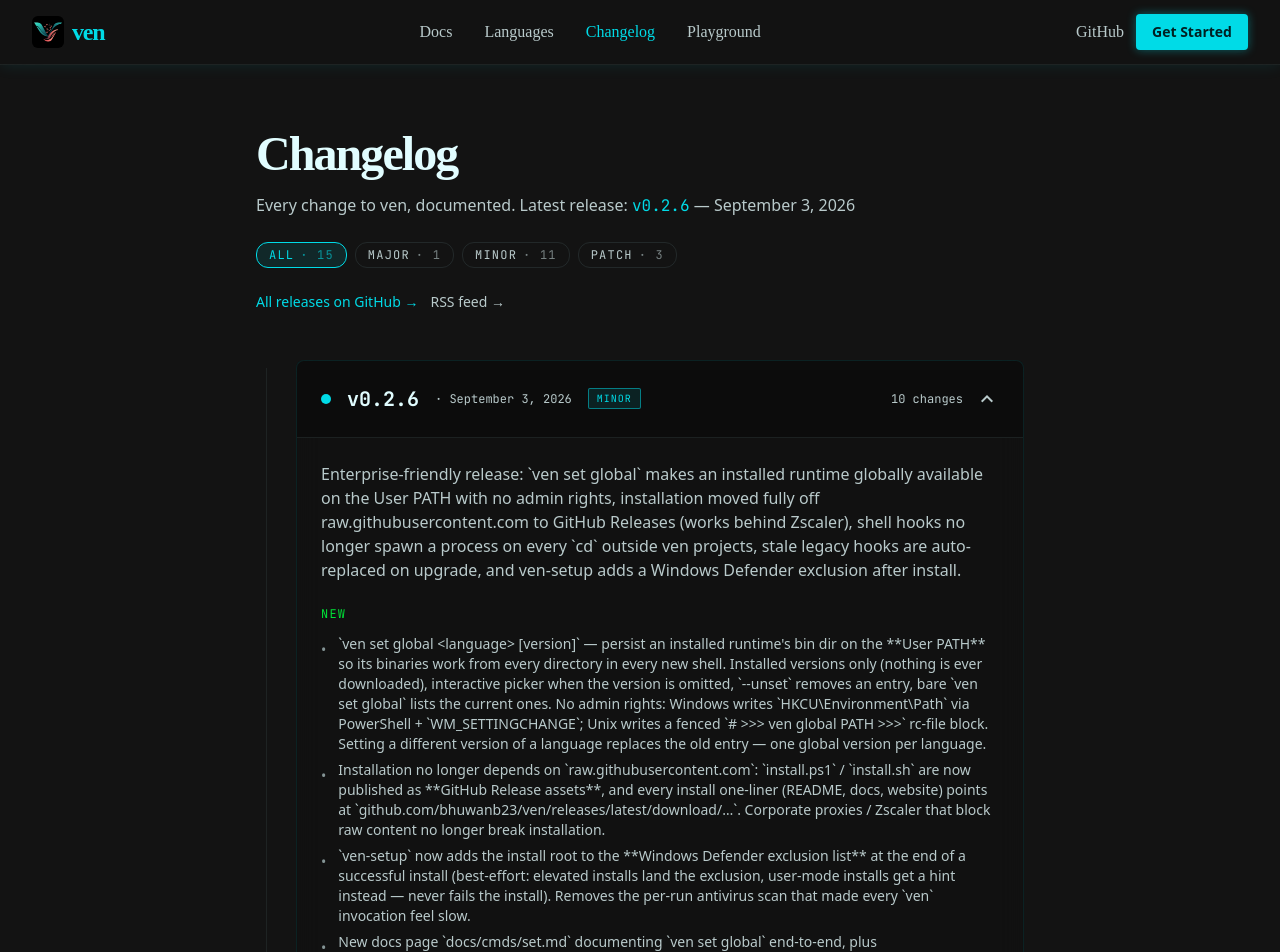
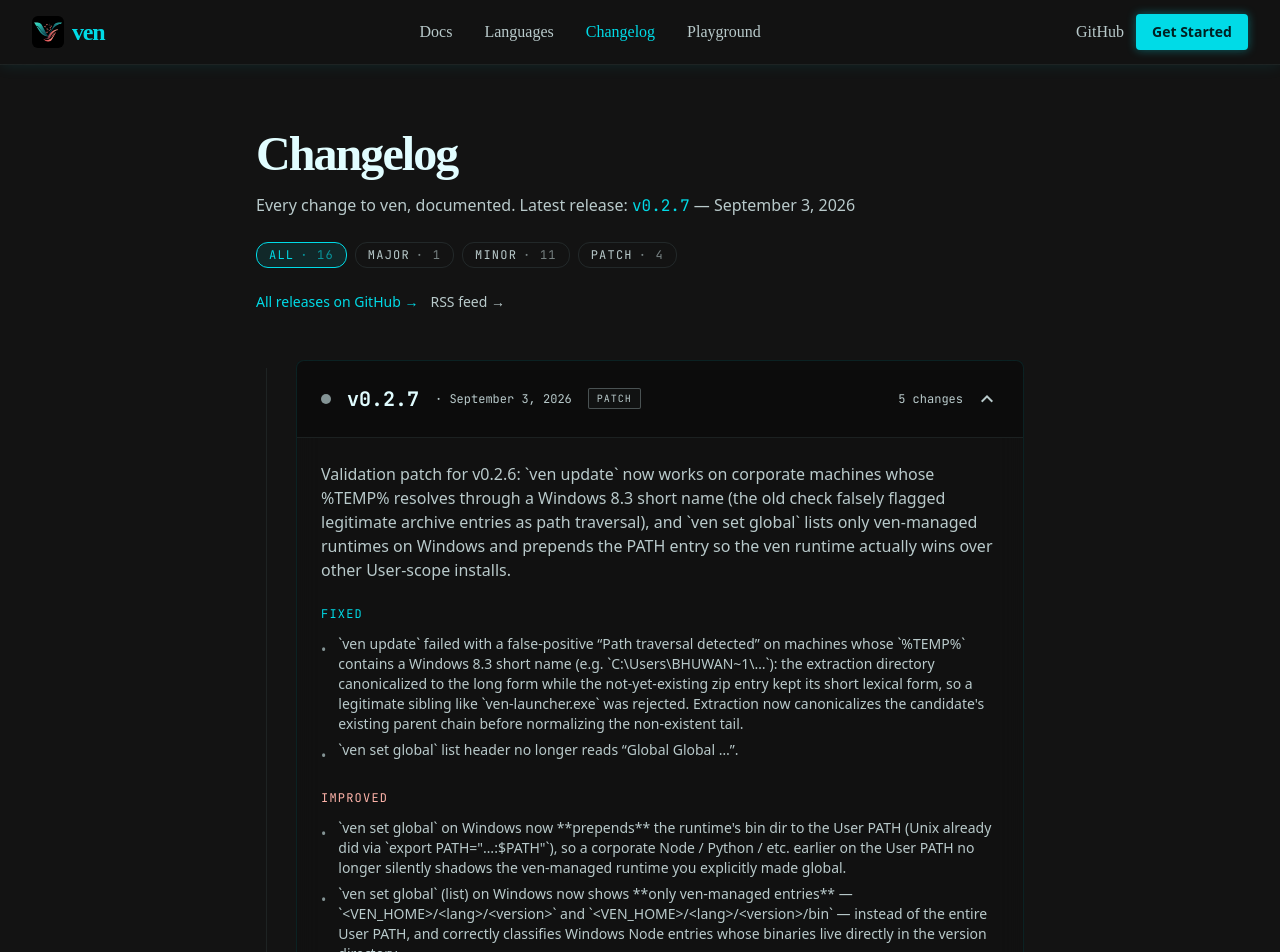
Before and after one commit to bhuwanb23/ven, a React (Vite) app in the folder ven_website/: page /changelog in a window 1280 px wide. Shown: the top 952 px of the page. Built offline with nearby package versions, Linux system fonts and the light colour scheme; a web font is replaced by a local one.

Commit message:
release: bump version to 0.2.7 and add changelog + website updates
Patch release with the three fixes from end-to-end validation of v0.2.6
(short-name TEMP extraction false positive, ven set global list scoping
+ Windows Node layout classification, Windows PATH prepend precedence).

```diff
--- a/ven_website/src/content/releases.js
+++ b/ven_website/src/content/releases.js
@@ -2,6 +2,25 @@
 // Source: website_design/changelog.md.
 
 export const RELEASES = [
+  {
+    version: 'v0.2.7',
+    date: 'September 3, 2026',
+    tag: 'patch',
+    summary:
+      'Validation patch for v0.2.6: `ven update` now works on corporate machines whose %TEMP% resolves through a Windows 8.3 short name (the old check falsely flagged legitimate archive entries as path traversal), and `ven set global` lists only ven-managed runtimes on Windows and prepends the PATH entry so the ven runtime actually wins over other User-scope installs.',
+    sections: {
+      new: [],
+      improved: [
+        '`ven set global` on Windows now **prepends** the runtime\'s bin dir to the User PATH (Unix already did via `export PATH="…:$PATH"`), so a corporate Node / Python / etc. earlier on the User PATH no longer silently shadows the ven-managed runtime you explicitly made global.',
+        '`ven set global` (list) on Windows now shows **only ven-managed entries** — `<VEN_HOME>/<lang>/<version>` and `<VEN_HOME>/<lang>/<version>/bin` — instead of the entire User PATH, and correctly classifies Windows Node entries whose binaries live directly in the version directory.',
+        'Extraction regression test added for not-yet-existing archive entries (the previous test pre-created the file, masking the short-name bug).',
+      ],
+      fixed: [
+        '`ven update` failed with a false-positive “Path traversal detected” on machines whose `%TEMP%` contains a Windows 8.3 short name (e.g. `C:\\Users\\BHUWAN~1\\…`): the extraction directory canonicalized to the long form while the not-yet-existing zip entry kept its short lexical form, so a legitimate sibling like `ven-launcher.exe` was rejected. Extraction now canonicalizes the candidate\'s existing parent chain before normalizing the non-existent tail.',
+        '`ven set global` list header no longer reads “Global Global …”.',
+      ],
+    },
+  },
   {
     version: 'v0.2.6',
     date: 'September 3, 2026',
--- a/ven_website/src/content/site.js
+++ b/ven_website/src/content/site.js
@@ -33,19 +33,19 @@ export const INSTALL = {
     label: 'Windows',
     cmd: `irm ${INSTALL_PS1_URL} | iex`,
     note:
-      'PowerShell 5.1 or 7+. Or download ven-setup-0.2.6-windows-x64.exe above. Installs to %USERPROFILE%\\.ven\\bin. Then ven shell install (once); upgrade with ven update.',
+      'PowerShell 5.1 or 7+. Or download ven-setup-0.2.7-windows-x64.exe above. Installs to %USERPROFILE%\\.ven\\bin. Then ven shell install (once); upgrade with ven update.',
   },
   macos: {
     label: 'macOS',
     cmd: `curl -fsSL ${INSTALL_SH_URL} | sh`,
     note:
-      'Or download ven-setup-0.2.6-macos-* above. Installs to ~/.ven/bin and adds PATH. Then ven shell install (once); upgrade with ven update.',
+      'Or download ven-setup-0.2.7-macos-* above. Installs to ~/.ven/bin and adds PATH. Then ven shell install (once); upgrade with ven update.',
   },
   linux: {
     label: 'Linux',
     cmd: `curl -fsSL ${INSTALL_SH_URL} | sh`,
     note:
-      'Or download ven-setup-0.2.6-linux-* above (chmod +x, then run). Bash / Zsh / Fish. Then ven shell install (once); upgrade with ven update.',
+      'Or download ven-setup-0.2.7-linux-* above (chmod +x, then run). Bash / Zsh / Fish. Then ven shell install (once); upgrade with ven update.',
   },
   source: {
     label: 'From source',
@@ -227,7 +227,7 @@ const UNINSTALL_ADVANCED = {
 // (--user-only / --system-only), and idempotent — re-running a partial
 // uninstall converges to a clean state. See docs/cmds/uninstall.md.
 const UNINSTALL_SIMPLE = {
-  label: 'ven 0.2.6+',
+  label: 'ven 0.2.7+',
   prompt: '$',
   note:
     'Native command. Prints a dry-run plan, prompts before nuking, removes everything (binary + every runtime + cache + state + persisted VEN_HOME + pointer file + PATH entries). Use `--dry-run` first to see exactly what would be removed; `-y` skips the prompt for CI.',
--- a/ven_website/src/pages/Install.jsx
+++ b/ven_website/src/pages/Install.jsx
@@ -74,7 +74,7 @@ const KIND_META = {
   setup: {
     label: 'Standalone installer',
     tagline:
-      'Self-contained ven-setup opens an eight-screen GUI wizard (v0.2.6): custom title bar, fade transitions, polished footer, floating scrollbar, branded cyan theme, left step rail, option cards, storage path, PATH/hook toggles, optional runtime pre-install, live progress, plus a Windows Defender exclusion for the install root. UAC on Windows, sudo on Unix. Use --cli for headless/SSH.',
+      'Self-contained ven-setup opens an eight-screen GUI wizard (v0.2.7): custom title bar, fade transitions, polished footer, floating scrollbar, branded cyan theme, left step rail, option cards, storage path, PATH/hook toggles, optional runtime pre-install, live progress, plus a Windows Defender exclusion for the install root. UAC on Windows, sudo on Unix. Use --cli for headless/SSH.',
     accent: 'text-tertiary-fixed-dim',
   },
 }
@@ -812,7 +812,7 @@ export default function Install() {
             <p className="text-xs uppercase text-on-surface-variant opacity-50 mb-2 font-bold tracking-widest">
               Expected output
             </p>
-            <code className="font-mono text-secondary-fixed-dim block">ven 0.2.6 (x86_64-pc-windows-msvc)</code>
+            <code className="font-mono text-secondary-fixed-dim block">ven 0.2.7 (x86_64-pc-windows-msvc)</code>
           </div>
         </div>
       </Reveal>
--- a/ven_website/src/pages/Landing.jsx
+++ b/ven_website/src/pages/Landing.jsx
@@ -424,7 +424,7 @@ function FeatureGrid() {
           </div>
           <div className="hidden md:flex items-center gap-2 text-xs font-mono text-on-surface-variant">
             <span className="inline-block w-1.5 h-1.5 rounded-full bg-secondary-fixed-dim animate-pulse" />
-            v0.2.6 · all green
+            v0.2.7 · all green
           </div>
         </div>
 
--- a/ven_website/src/pages/docs/DocsLayout.jsx
+++ b/ven_website/src/pages/docs/DocsLayout.jsx
@@ -47,7 +47,7 @@ function Sidebar({ onNavigate, progress }) {
 
       <div className="mb-6 px-2 flex items-center justify-between">
         <span className="text-xs font-bold uppercase tracking-widest text-outline">
-          v0.2.6
+          v0.2.7
         </span>
         <span className="text-[10px] font-mono uppercase tracking-widest text-secondary-fixed-dim flex items-center gap-1.5">
           <span className="inline-block w-1.5 h-1.5 rounded-full bg-secondary-fixed-dim animate-pulse" />
```
Also changed, not shown: 2 other files (tests, documents, lock files or other folders).
